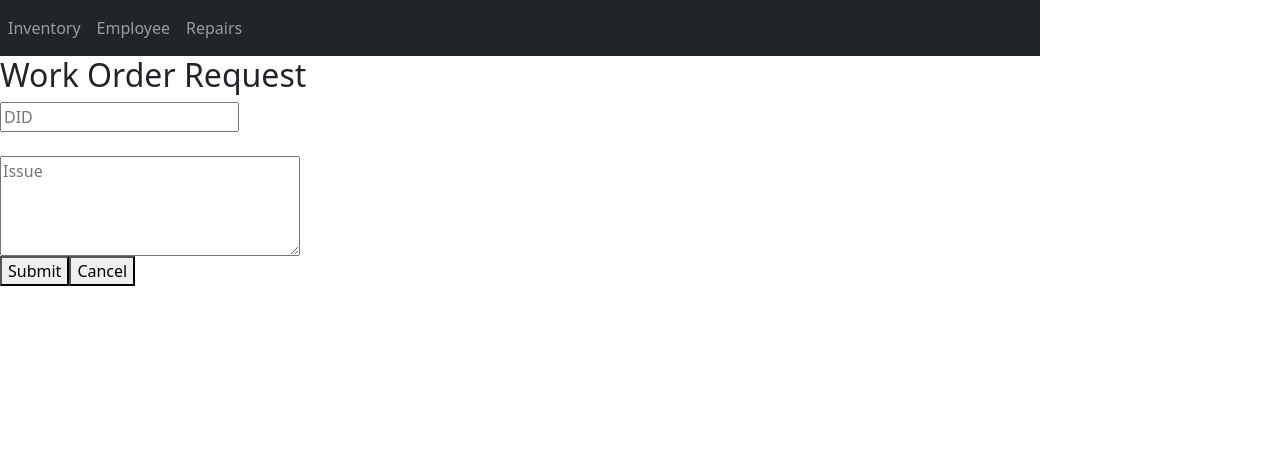
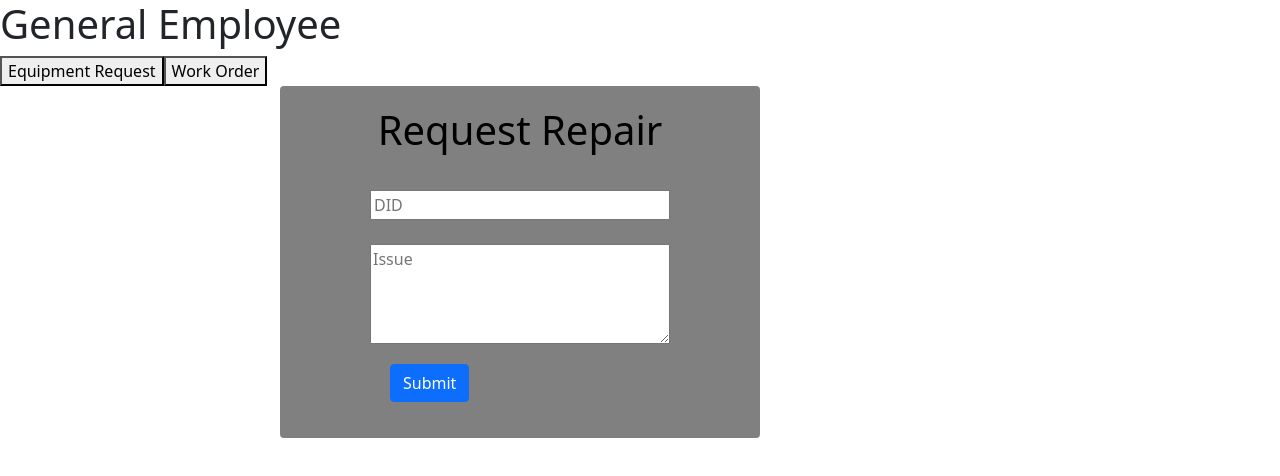
Before and after one commit to JobeFarkley/sdt-inventory-cfscqx, an Angular app: page /repair-request in a window 1280 px wide. Shown: the top 476 px of the page. Built offline with nearby package versions, Linux system fonts and the light colour scheme.

Commit message:
3 files modified

```diff
--- a/src/app/app.component.html
+++ b/src/app/app.component.html
@@ -1 +1 @@
-<app-it-head-details></app-it-head-details>
+<app-employee-details></app-employee-details>
--- a/src/app/repair-request/repair-request.component.css
+++ b/src/app/repair-request/repair-request.component.css
@@ -1,7 +1,25 @@
-#repairRequest{
-  float:left;
-}
+
 textarea{
   width:300px;
   height:100px;
 }
+input{
+  width: 300px;
+}
+.card{
+  width: 30rem;
+  height: auto;
+  border: 0;
+  background-color: gray;
+  margin: 0 auto;
+  float: none;
+  margin-bottom: 10px;
+  align-items: center;
+}
+button{
+  margin: 20px
+}
+h1{
+  margin: 20px;
+  color: rgb(0, 0, 0);
+}
--- a/src/app/repair-request/repair-request.component.html
+++ b/src/app/repair-request/repair-request.component.html
@@ -1,12 +1,42 @@
-<div id="repairRequest">
-  <h2>Work Order Request</h2>
+<!doctype html>
+<html lang="en">
 
-  <input type="text" [(ngModel)]="DID" placeholder="DID">
-  <br><br>
-  <textarea type="text" [(ngModel)]="issue" placeholder="Issue" row="5"></textarea>
+<head>
+  <!-- Required meta tags -->
+  <meta charset="utf-8">
+  <meta name="viewport" content="width=device-width, initial-scale=1">
 
-  <div>
-    <button (click)="addRepair()">Submit</button>
-    <button >Cancel</button>
+  <!-- Bootstrap CSS -->
+  <link href="https://cdn.jsdelivr.net/npm/bootstrap@5.0.0/dist/css/bootstrap.min.css" rel="stylesheet"
+    integrity="sha384-wEmeIV1mKuiNpC+IOBjI7aAzPcEZeedi5yW5f2yOq55WWLwNGmvvx4Um1vskeMj0" crossorigin="anonymous">
+
+  <title>Hello, world!</title>
+</head>
+
+<body>
+  <div class="card">
+    <h1 class="card-title mx-atuo">Request Repair</h1>
+    <div class=card-body>
+      <input type="text" [(ngModel)]="DID" placeholder="DID">
+      <br><br>
+      <textarea type="text" [(ngModel)]="issue" placeholder="Issue" row="5"></textarea>
+
+      <div>
+        <button class="btn btn-primary" (click)="addRepair()">Submit</button>
+      </div>
+
+
+    </div>
+
   </div>
-</div>
+
+  <script src="https://cdn.jsdelivr.net/npm/@popperjs/core@2.9.2/dist/umd/popper.min.js"
+    integrity="sha384-IQsoLXl5PILFhosVNubq5LC7Qb9DXgDA9i+tQ8Zj3iwWAwPtgFTxbJ8NT4GN1R8p" crossorigin="anonymous">
+  </script>
+  <script src="https://cdn.jsdelivr.net/npm/bootstrap@5.0.0/dist/js/bootstrap.min.js"
+    integrity="sha384-lpyLfhYuitXl2zRZ5Bn2fqnhNAKOAaM/0Kr9laMspuaMiZfGmfwRNFh8HlMy49eQ" crossorigin="anonymous">
+  </script>
+
+</body>
+
+</html>
```
